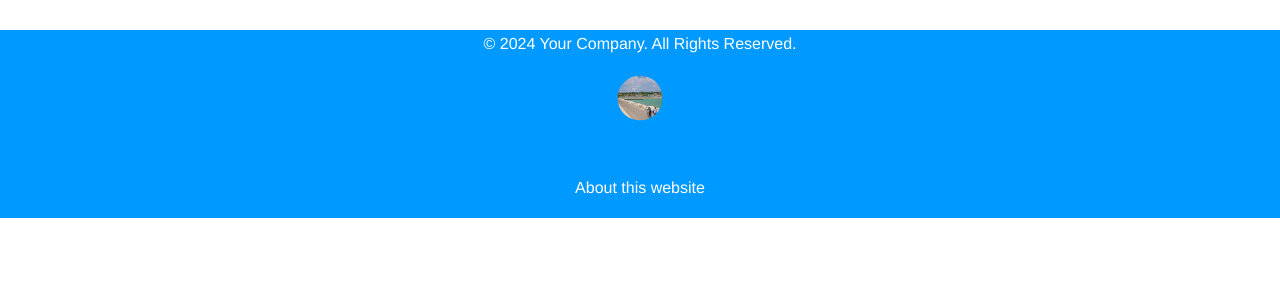
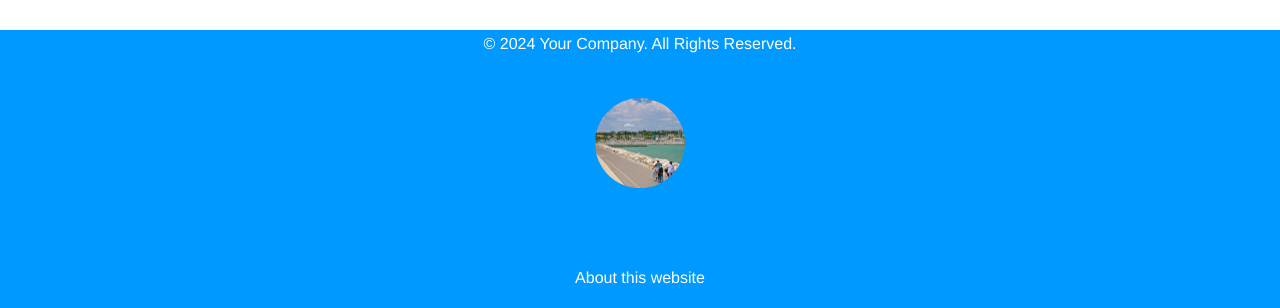
Before and after one commit to ADGiuseppe/PEC1-web, a website built with Parcel: page src/category.html in a window 1280 px wide. Shown: the part 1079-1387 px from the top of the page. Before the commit the page ends 1297 px from the top, so only its background shows below. Built offline with nearby package versions, Linux system fonts and the light colour scheme.

Commit message:
small fixes

```diff
--- a/src/styles.sass
+++ b/src/styles.sass
@@ -308,7 +308,7 @@ canvas
 .sources a
   color: #fff
 
-@keyframes wave
+@keyframes wave (min-width: 768px)
   0%, 100%
     transform: translate(0)
 
@@ -577,8 +577,8 @@ canvas
 .clippedfooter
   clip-path: circle()
   transform: scale(0.5)
-  max-height: 10rem
-  max-width: 10rem
+  max-height: 20rem
+  max-width: 20rem
 
 .clippedindex
   clip-path: circle(10rem at center)
```
Also changed, not shown: src/category.html (+7 -4 lines), src/styles.css.
